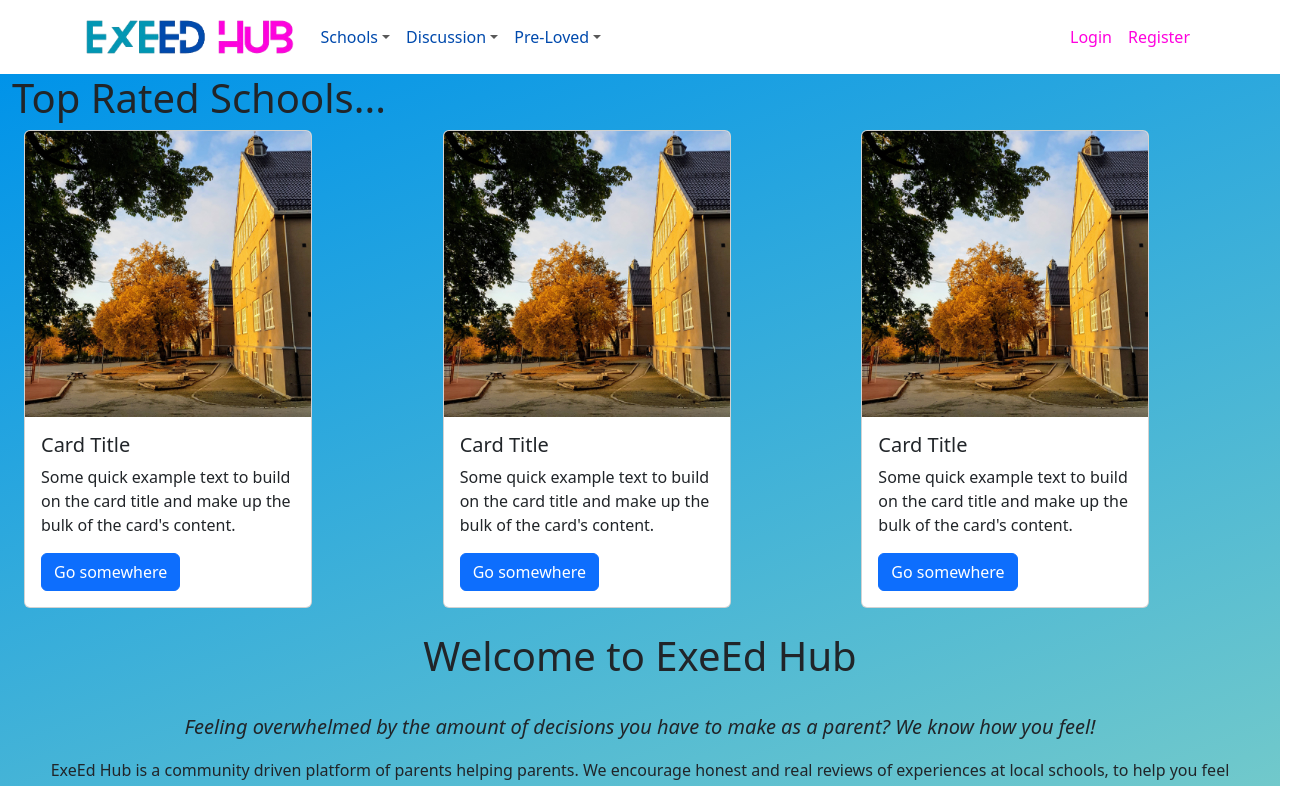
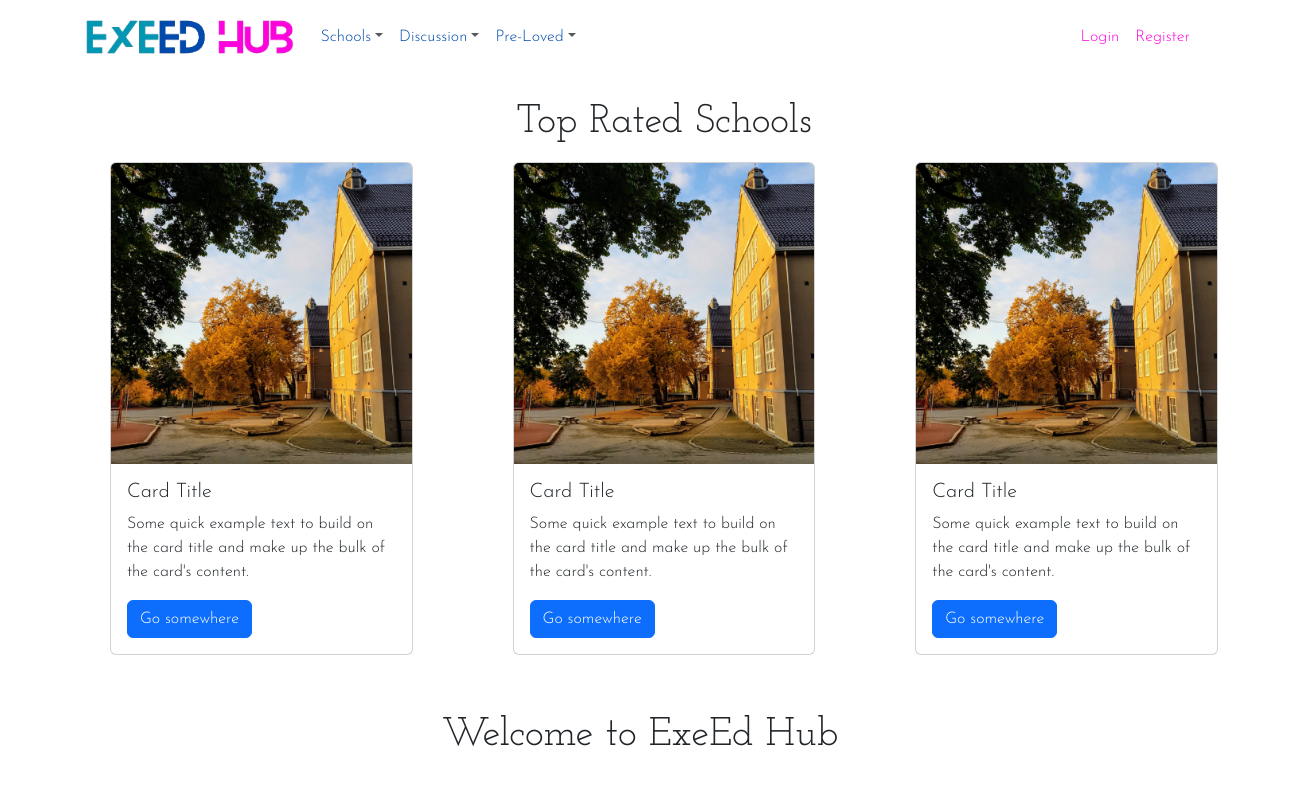
Before and after one commit to llewellynksj/exe-ed-hub, a React (Create React App) app: page / in a window 1280 px wide. Shown: the top 786 px of the page, 1304 px wide, since content can reach past the window. Built offline with nearby package versions, Linux system fonts and the light colour scheme.

Commit message:
Add google fonts and css to homepage

```diff
--- a/public/index.html
+++ b/public/index.html
@@ -25,8 +25,9 @@
     <link rel="manifest" href="%PUBLIC_URL%/manifest.json" crossorigin="use-credentials" />
 
     <!-- Google Font -->
-    <link href="https://fonts.googleapis.com/css2?family=DM+Sans:wght@500;700&display=swap"
-    rel="stylesheet" />
+    <link rel="preconnect" href="https://fonts.googleapis.com">
+    <link rel="preconnect" href="https://fonts.gstatic.com" crossorigin>
+    <link href="https://fonts.googleapis.com/css2?family=Josefin+Sans:wght@100;200;300&family=Josefin+Slab:wght@100;200;300;400&display=swap" rel="stylesheet">
 
     <!-- Font Awesome -->
 
--- /dev/null
+++ b/src/App.module.css
@@ -0,0 +1,5 @@
+.App {
+  font-family: "Flamenco", sans-serif;
+  background-color: #f8f8f8;
+  min-height: 100vh;
+}
--- a/src/index.css
+++ b/src/index.css
@@ -1,6 +1,11 @@
+body {
+    font-family: "Josefin Sans", sans-serif;
+  }
 
-.green {
-    background-color: #0093E9;
-    background-image: linear-gradient(160deg, #0093E9 0%, #80D0C7 97%);
+h1, h2, h3, h4, h5, h6 {
+    font-family: "Josefin Slab", sans-serif;
+  }
 
-}
+  p {
+    font-size: 1rem;
+  }
--- a/src/pages/schools/SchoolList.tsx
+++ b/src/pages/schools/SchoolList.tsx
@@ -7,12 +7,12 @@ import SchoolImage from "../../assets/school.jpg";
 
 const SchoolList = () => {
   return (
-    <div>
-      <h1>Top Rated Schools...</h1>
-      <Container fluid>
-        <Row>
-          <Col>
-            <Card style={{ width: "18rem" }}>
+    <div className="px-4 m-4">
+      <h1 className="text-center">Top Rated Schools</h1>
+      <Container fluid className="px-4">
+        <Row className="justify-content-center row-cols-1 row-cols-sm-2 row-cols-lg-3">
+          <Col className="my-2">
+            <Card className="mx-auto" style={{ width: "80%" }}>
               <Card.Img variant="top" src={SchoolImage} />
               <Card.Body>
                 <Card.Title>Card Title</Card.Title>
@@ -24,8 +24,8 @@ const SchoolList = () => {
               </Card.Body>
             </Card>
           </Col>
-          <Col>
-            <Card style={{ width: "18rem" }}>
+          <Col className="my-2">
+            <Card className="mx-auto" style={{ width: "80%" }}>
               <Card.Img variant="top" src={SchoolImage} />
               <Card.Body>
                 <Card.Title>Card Title</Card.Title>
@@ -37,8 +37,8 @@ const SchoolList = () => {
               </Card.Body>
             </Card>
           </Col>
-          <Col>
-            <Card style={{ width: "18rem" }}>
+          <Col className="my-2">
+            <Card className="mx-auto" style={{ width: "80%" }}>
               <Card.Img variant="top" src={SchoolImage} />
               <Card.Body>
                 <Card.Title>Card Title</Card.Title>
```
Also changed, not shown: src/App.css (deleted, +0 -38 lines).
